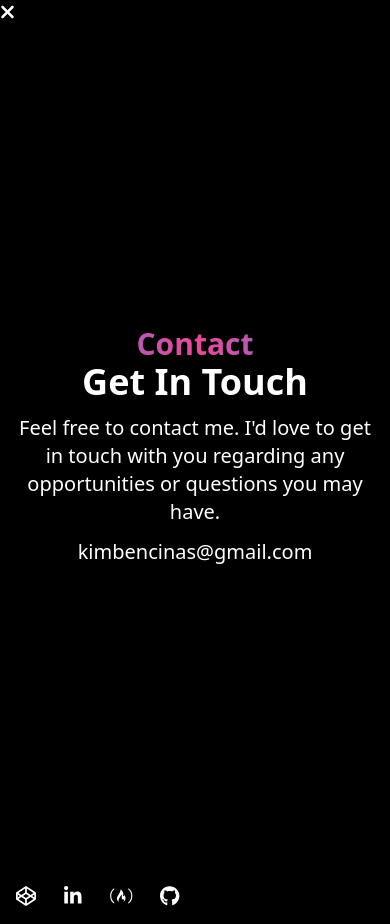
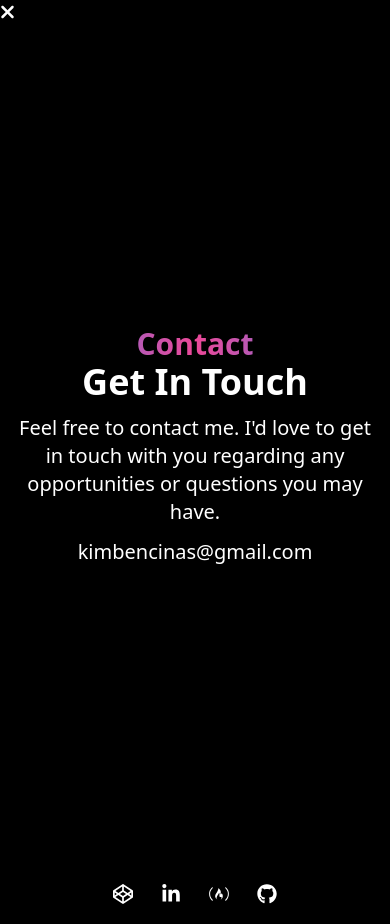
Before and after one commit to kimbencinas/kimbencinas.github.io, a React (Create React App) app: page /contact in a window 390 px wide. Built offline with nearby package versions, Linux system fonts and the light colour scheme.

Commit message:
made socials component responsive for all breakpoints

```diff
--- a/src/Components/Socials.jsx
+++ b/src/Components/Socials.jsx
@@ -5,18 +5,18 @@ import '@fortawesome/fontawesome-free/css/all.css';
 
 export default function Socials() {
     return (
-        <div className="flex flex-row gap-7 p-4">
+        <div className="flex flex-row gap-7 p-4 justify-center">
             <a href="https://codepen.io/kimmuaeong" target="_blank" rel="noopener noreferrer">
-                <FontAwesomeIcon icon={faCodepen} style={{ color: "#ffffff", }} size="lg" />
+                <FontAwesomeIcon icon={faCodepen} style={{ color: "#ffffff" }} className="size-5 sm:size-8 md:size-7 lg:size-5" />
             </a>
             <a href="https://www.linkedin.com/in/kimberly-encinas-656929252/" target="_blank" rel="noopener noreferrer">
-                <FontAwesomeIcon icon={faLinkedinIn} style={{ color: "#ffffff", }} size="lg" />
+                <FontAwesomeIcon icon={faLinkedinIn} style={{ color: "#ffffff" }} className="size-5 sm:size-8 md:size-7 lg:size-5" />
             </a>
             <a href="https://www.freecodecamp.org/kimbencinas" target="_blank" rel="noopener noreferrer">
-                <FontAwesomeIcon icon={faFreeCodeCamp} style={{ color: "#ffffff", }} size="lg" />
+                <FontAwesomeIcon icon={faFreeCodeCamp} style={{ color: "#ffffff" }} className="size-5 sm:size-8 md:size-7 lg:size-5" />
             </a>
             <a href="https://github.com/kimbencinas" target="_blank" rel="noopener noreferrer">
-                <FontAwesomeIcon icon={faGithub} style={{ color: "#ffffff", }} size="lg" />
+                <FontAwesomeIcon icon={faGithub} style={{ color: "#ffffff" }} className="size-5 sm:size-8 md:size-7 lg:size-5" />
             </a>
         </div>
     );
```
